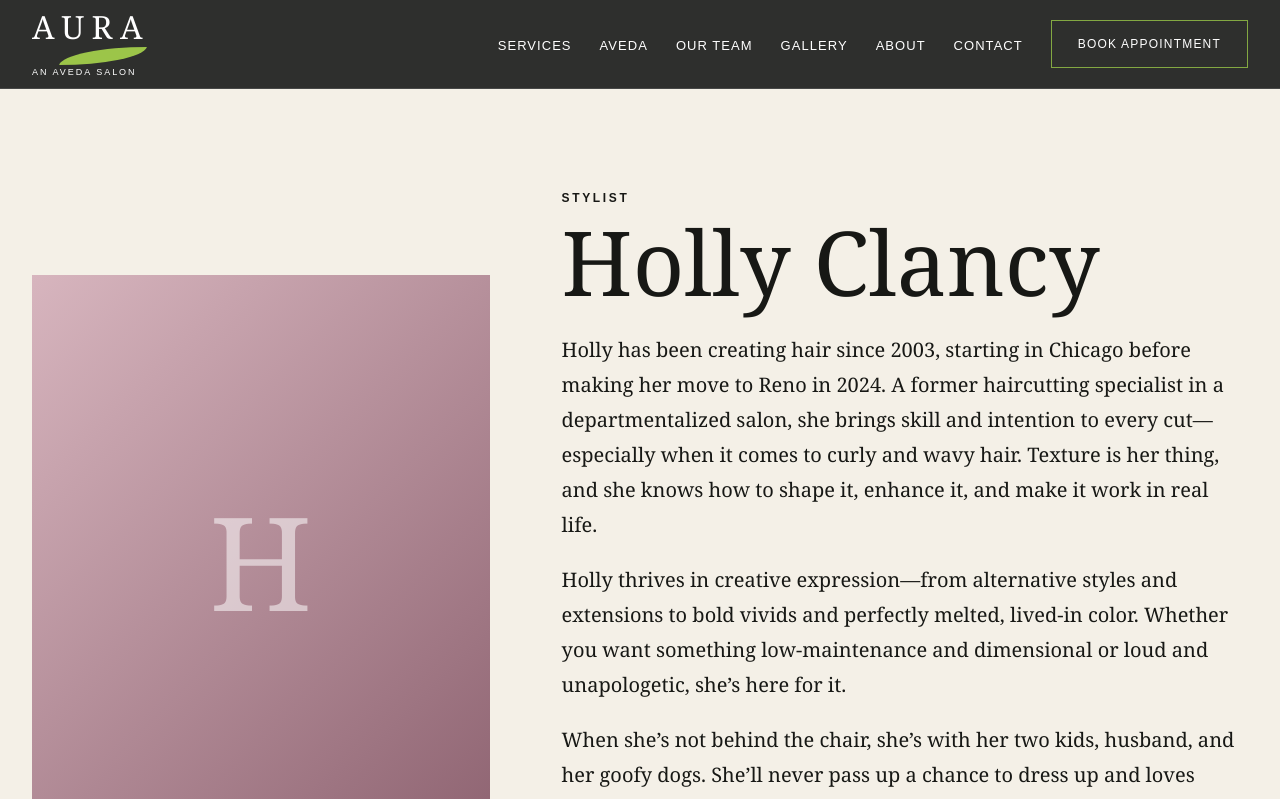
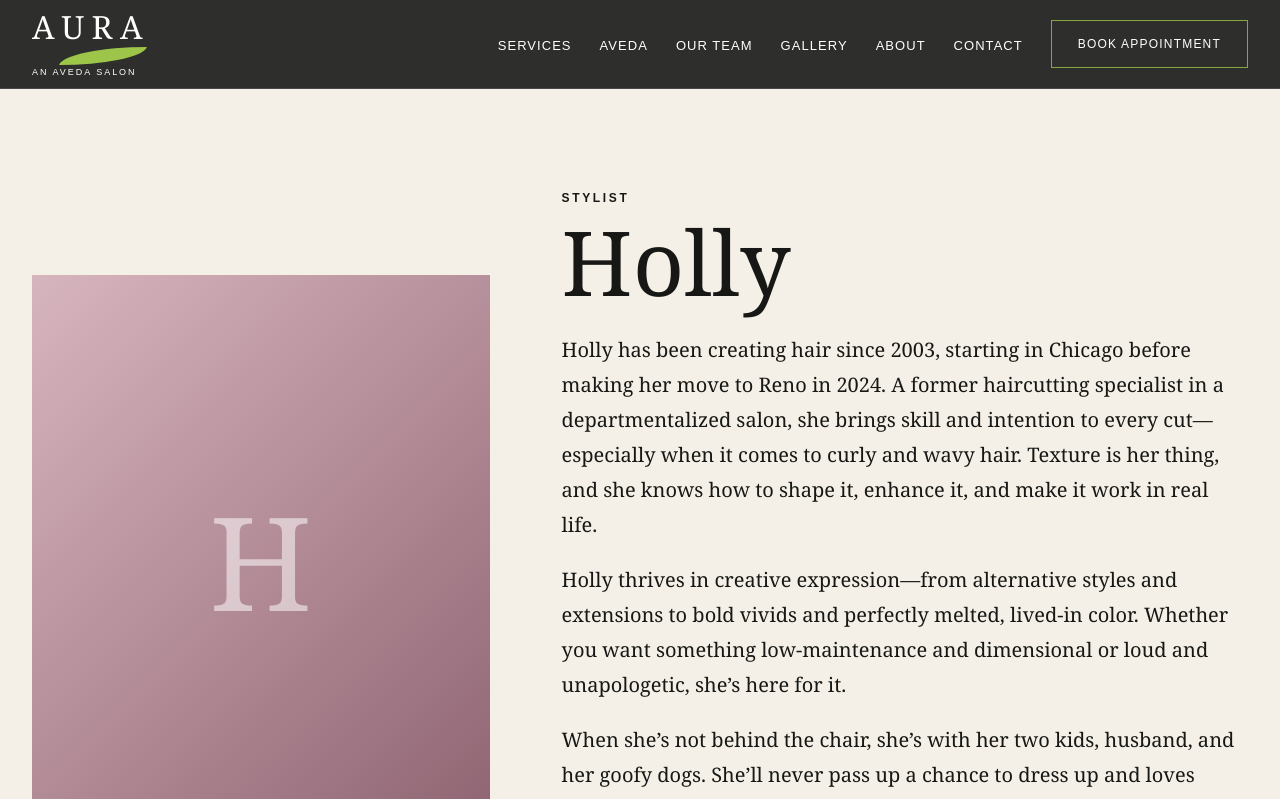
Before and after one commit to rchern315/aurasalon, a Next.js app: page /team/holly-clancy in a window 1280 px wide. Shown: the top 799 px of the page. Built offline with nearby package versions, Linux system fonts and the light colour scheme.

Commit message:
Remove Holly last name from heading

```diff
--- a/app/team/holly-clancy/page.tsx
+++ b/app/team/holly-clancy/page.tsx
@@ -8,7 +8,7 @@ export default function HollyClancyPage() {
         <div className="stylist-portrait team-placeholder team-4"><span>H</span></div>
         <div className="stylist-copy">
           <p className="eyebrow">Stylist</p>
-          <h1>Holly Clancy</h1>
+          <h1>Holly</h1>
           <p>
             Holly has been creating hair since 2003, starting in Chicago before making her move
             to Reno in 2024. A former haircutting specialist in a departmentalized salon, she
```
